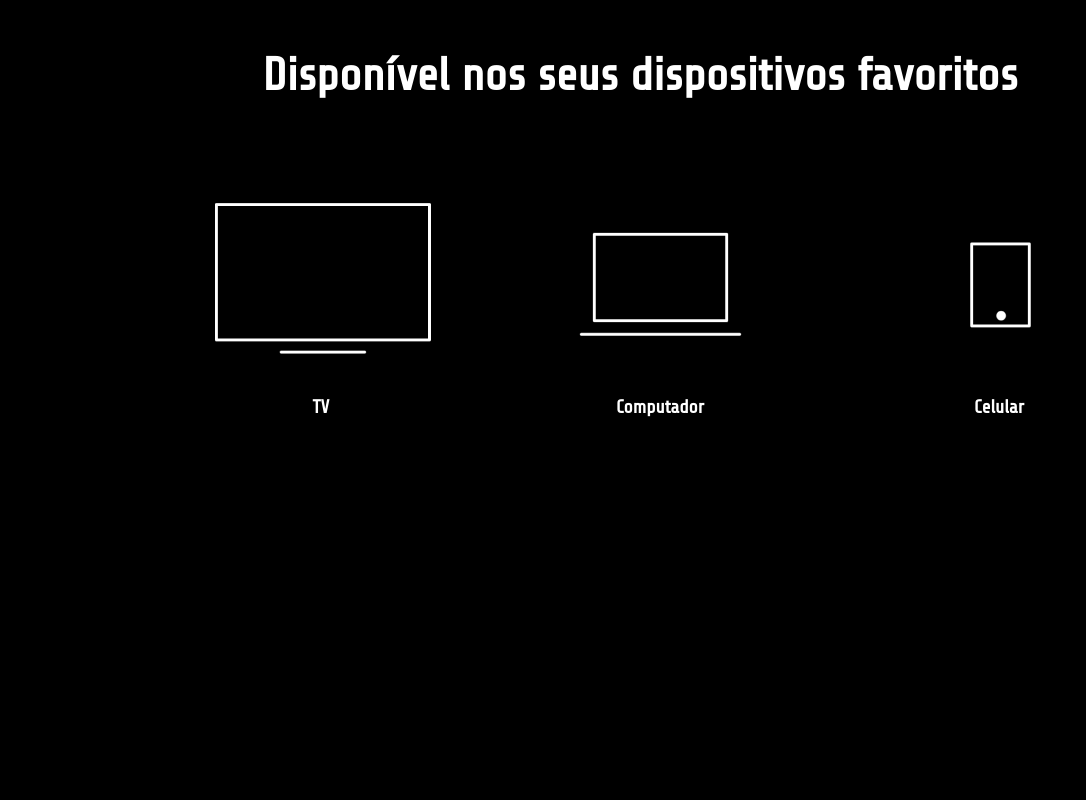
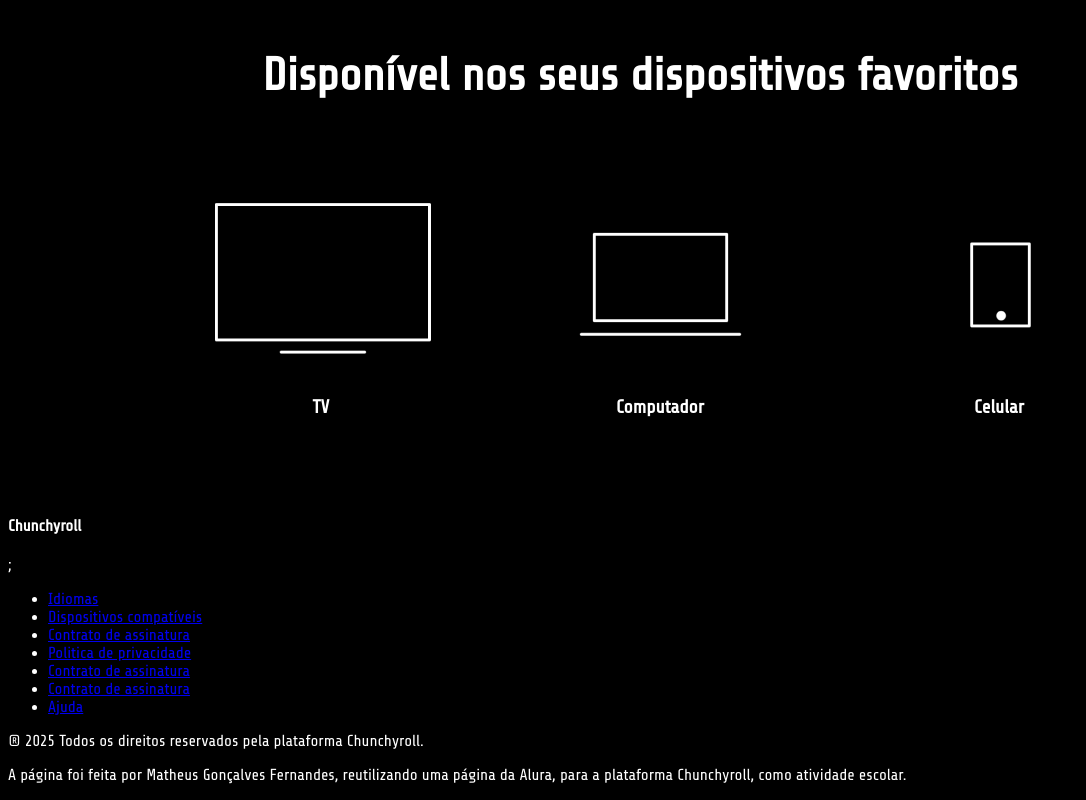
Before and after one commit to MatheusBR0110/Front-end-3, a plain HTML site: page index.html in a window 1280 px wide. Shown: the part 3197-3997 px from the top of the page, without its empty margins (0-1086 px from the left). Before the commit the page ends 3714 px from the top, so only its background shows below. Drawn offline with Linux system fonts and the light colour scheme.

Commit message:
Add files via upload

```diff
--- a/index.html
+++ b/index.html
@@ -70,5 +70,37 @@
         </li>
     </ul>
   </section>
+  <footer class="rodape">
+    <h4>Chunchyroll</h4>;
+    <ul class="rodape_lista">
+        <li class="lista_link">
+            <a href="#">Idiomas</a>
+        </li>
+        <li class="lista_link">
+            <a href="#">Dispositivos compatíveis</a>
+        </li>
+        <li class="lista_link">
+            <a href="#">Contrato de assinatura</a>
+        </li>
+        <li class="lista_link">
+            <a href="#">Politica de privacidade</a>
+        </li>
+        <li class="lista_link">
+            <a href="#">Contrato de assinatura</a>
+        </li>
+        <li class="lista_link">
+            <a href="#">Contrato de assinatura</a>
+        </li>
+        <li class="lista_link">
+            <a href="#">Ajuda</a>
+        </li>
+    </ul>
+    <p class="rodape_texto">
+        ® 2025 Todos os direitos reservados pela plataforma Chunchyroll.
+    </p>
+    <p class="rodape_texto">
+        A página foi feita por Matheus Gonçalves Fernandes, reutilizando uma página da Alura, para a plataforma Chunchyroll, como atividade escolar.
+    </p>
+  </footer>
 </body>
 </html>
```
